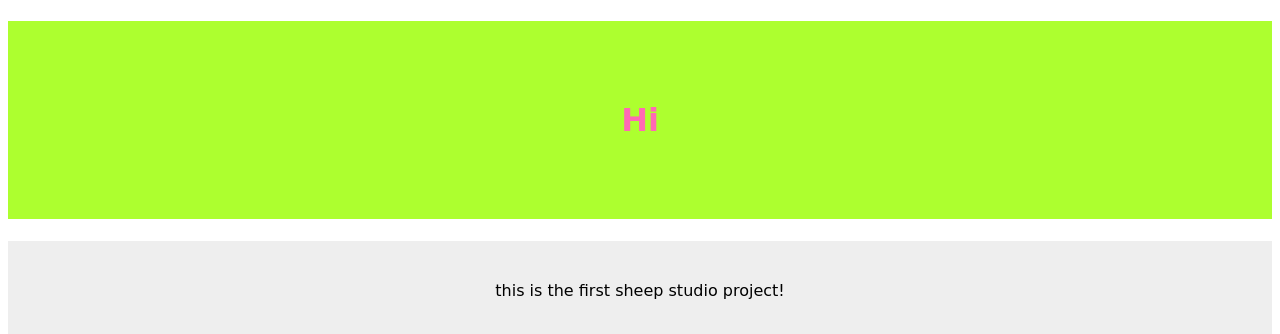
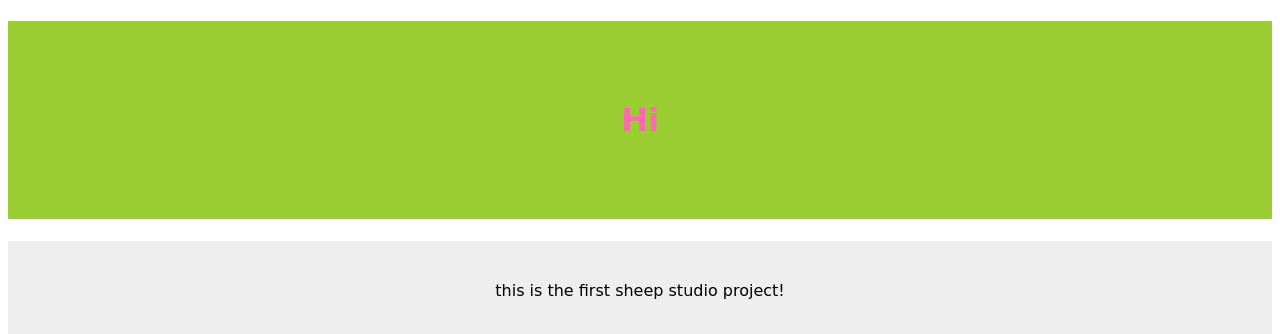
Before and after one commit to sheepsbleat/sheep-studio, a plain HTML site: page welcome.html in a window 1280 px wide. Shown: the top 334 px of the page. Drawn offline with Linux system fonts and the light colour scheme.

Commit message:
Update welcome.html

```diff
--- a/welcome.html
+++ b/welcome.html
@@ -8,7 +8,7 @@
         font-family: cursive;
     }
     h1 {
-        background: greenyellow;
+        background: yellowgreen;
         color: hotpink;
         padding: 80px;
     }
```
